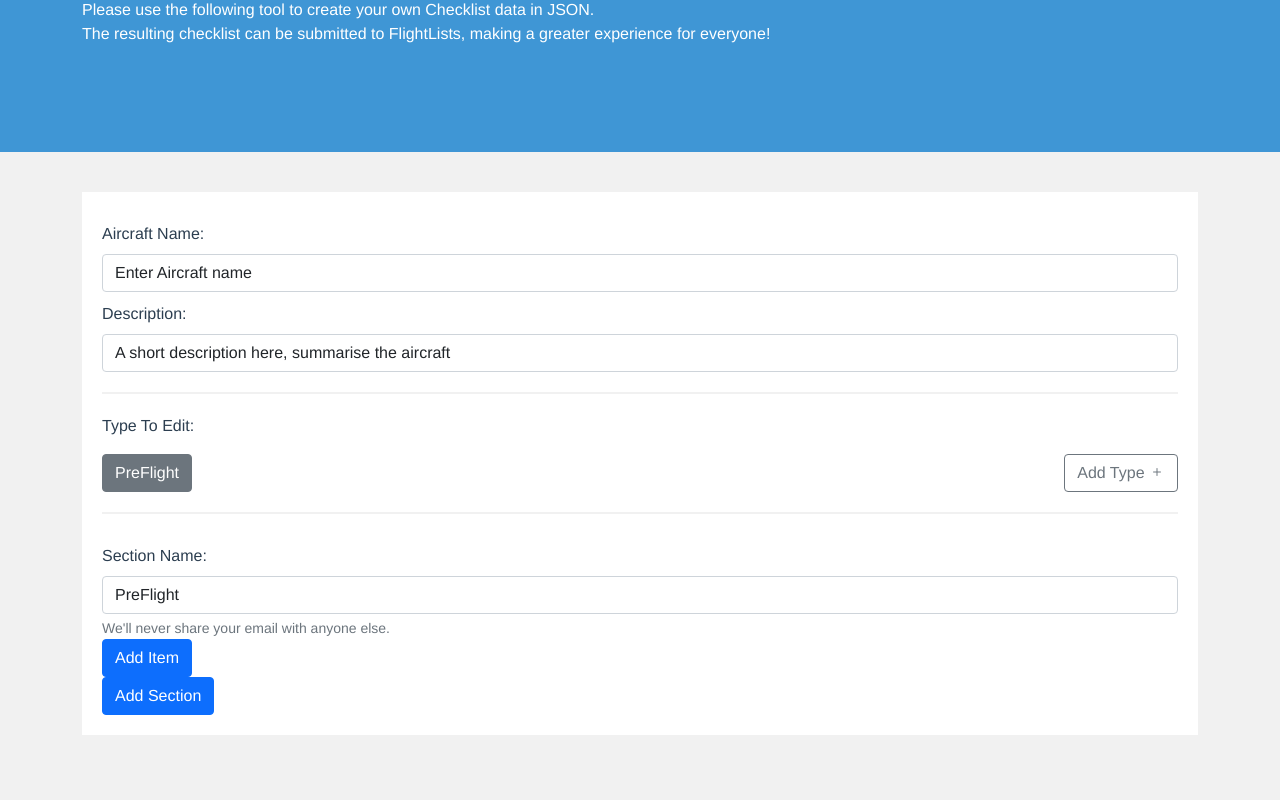
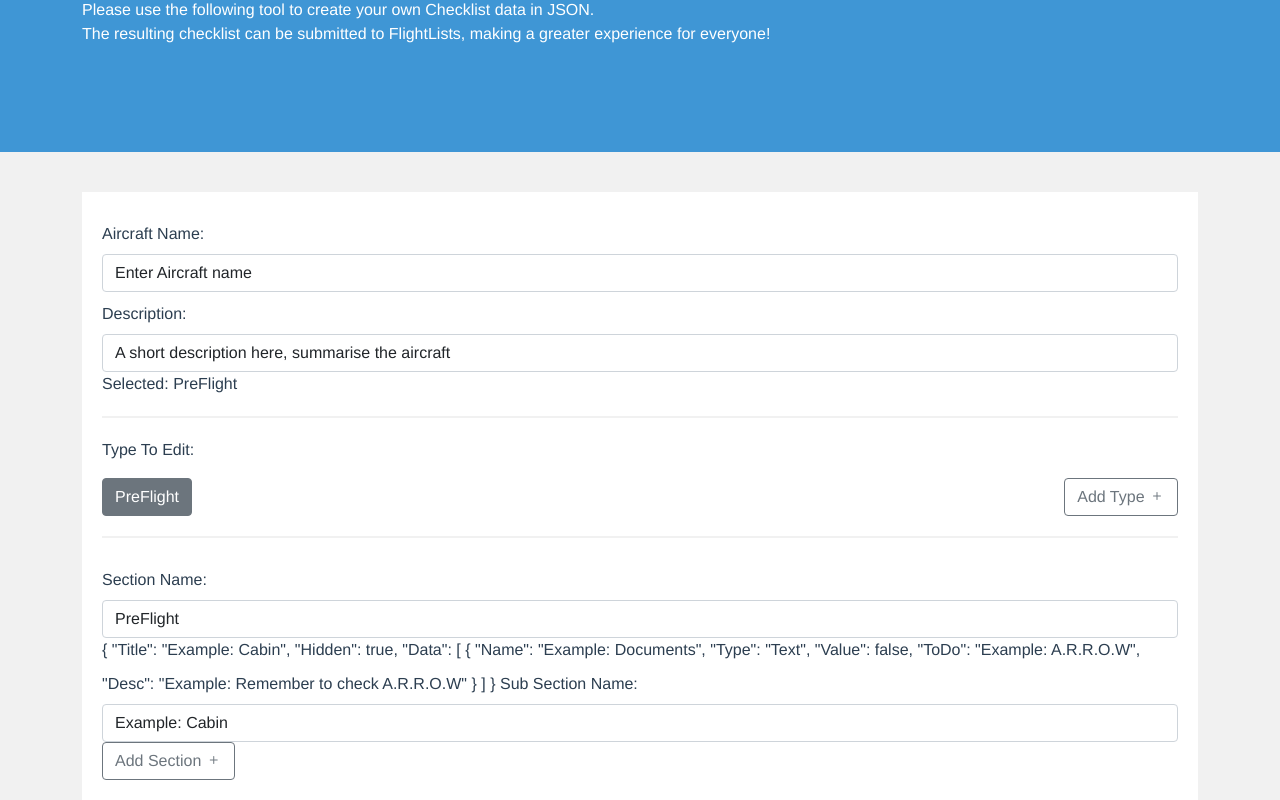
Before and after one commit to AllanOcelot/FlightLists, a Vue app: page /Create in a window 1280 px wide. Shown: the part 206-1006 px from the top of the page. Before the commit the page ends 941 px from the top, so only its background shows below. Built offline with nearby package versions, Linux system fonts and the light colour scheme.

Commit message:
In Progress
- Checklist generator, not had as much free time to work on this project, but getting there.

```diff
--- a/src/components/Header.vue
+++ b/src/components/Header.vue
@@ -29,14 +29,13 @@
                   </li>
                 </ul>
               </li>
-              <li class="nav-item">
-                <a class="nav-link disabled">Disabled</a>
-              </li>
             </ul>
+            <!--
             <form class="d-flex">
               <input class="form-control me-2" type="search" placeholder="Search" aria-label="Search">
               <button class="btn btn-outline-success" type="submit">Search</button>
             </form>
+            -->
           </div>
         </div>
       </div>
--- a/src/views/CreateChecklist.vue
+++ b/src/views/CreateChecklist.vue
@@ -23,6 +23,8 @@
               <input type="text" class="form-control" :id="defaultData.Desc" v-model="defaultData.Desc">
 
 
+              <p>Selected: {{selected}}</p>
+
               <div class="type-selection">
                 <p class="title">Type To Edit:</p>
                   <button type="button" class="btn btn-outline-secondary"
@@ -44,24 +46,43 @@
 
 
               <div v-for="data in defaultData.Data" :key="data.Name">
+                <div v-if="selected === data.Title">
                   <label :for="data.Title" class="form-label">Section Name:</label>
-                <input type="email" class="form-control" :id="data.Title" v-model="data.Title">
-
+                  <input type="text" class="form-control" :id="data.Title" v-model="data.Title">
 
 
                   <div class="type" v-for="type in data.Data" :key="type.Title">
-                  <div id="emailHelp" class="form-text">We'll never share your email with anyone else.</div>
+                    {{type}}
+
+                    <label :for="type.Title" class="form-label">Sub Section Name:</label>
+                    <input type="text" class="form-control" :id="type.Title" v-model="type.Title">
+
+
                       <div class="section" v-for="section in type.Data" :key="section.Title">
                         <div class="item" v-for="item in section.Data" :key="item.Name">
                         </div>
-                      <button type="button" class="btn btn-primary">Add Item</button>
+                        <!-- <button type="button" class="btn btn-primary">Add Item</button> -->
                       </div>
-                    <button type="button" class="btn btn-primary">Add Section</button>
+                      <!-- <button type="button" class="btn btn-primary">Add Section</button> -->
                   </div>
+
+                  <button
+                    type="button"
+                    class="btn btn-outline-secondary add"
+                    @click="addSection()"
+                  >
+                    Add Section
+                    <i class="bi bi-plus"></i>
+                  </button>
                 </div>
 
 
 
+
+
+
+
+              </div>
           </div>
         </div>
       </div>
@@ -89,7 +110,7 @@ export default {
           "Data":
           [
             {
-              "Title": "Exampl: Cabin",
+              "Title": "Example: Cabin",
               "Hidden": true,
               "Data":
               [
@@ -111,7 +132,7 @@ export default {
   },
   methods: {
     addType(){
-      let newData = {
+      const newData = {
           "Title": "Enter Section Name",
           "Desc": "Enter Section Description",
           "Completed": false,
@@ -131,10 +152,42 @@ export default {
               }
             ]
           }
-      ]}
+      ]
+      }
+      this.defaultData.Data.push(newData)
+    },
 
-      this.defaultData.Data.push(newData)
+
+    addSection(){
+      const newData =
+      {
+        "Title": "Example: Cabin",
+        "Hidden": true,
+        "Data":
+        [
+          {
+            "Name": "Example: Documents",
+            "Type": "Text",
+            "Value": false,
+            "ToDo": "Example: A.R.R.O.W",
+            "Desc": "Example: Remember to check A.R.R.O.W"
           }
+        ]
+      }
+
+
+    // Get the selection checlist Type,
+    // Then add the new section to that.
+    let ChecklistToEdit = this.defaultData.Data.filter(obj => {
+      return obj.Title === this.selected
+    })
+    console.log(newData)
+    console.log(ChecklistToEdit)
+    ChecklistToEdit[0].Data.push(newData)
+
+    //this.defaultData.Data.push(newData)
+
+    },
   }
 };
 </script>
```
Lines whose indentation alone changed are shown as unchanged.
